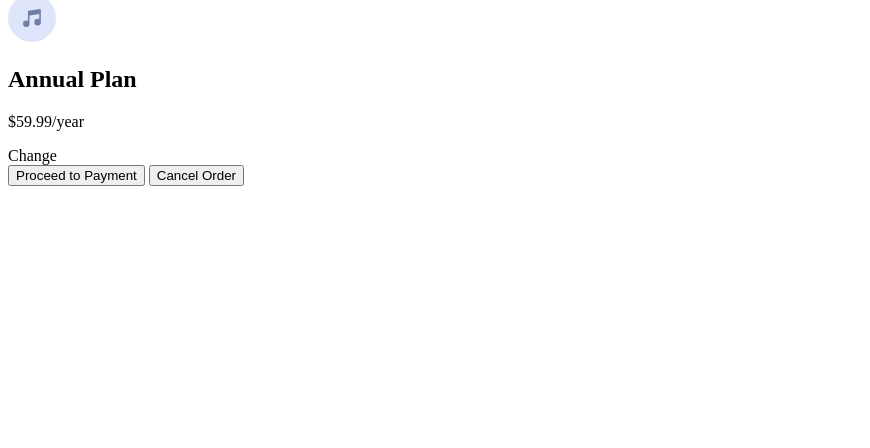
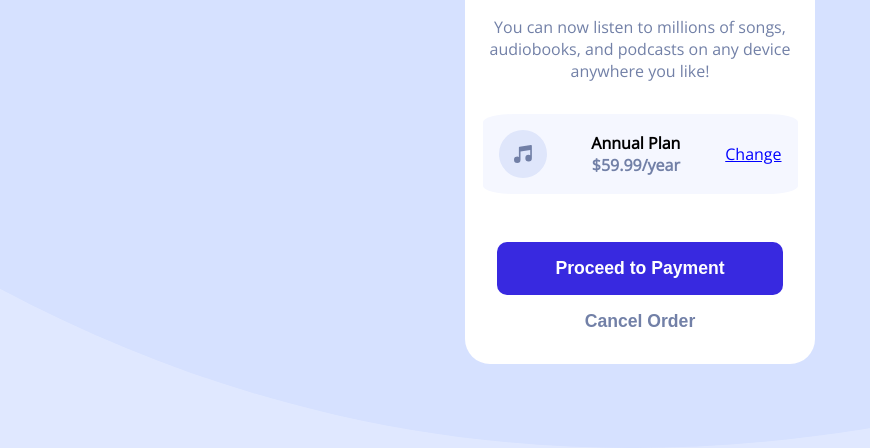
Before and after one commit to Rex-Arnab/frontend-mentor, a plain HTML site: page order-summary-component/index.html in a window 1280 px wide. Shown: the part 352-800 px from the top of the page, without its empty margins (0-870 px from the left). Drawn offline with nearby package versions, Linux system fonts and the light colour scheme.

Commit message:
Completed the Layout

```diff
--- a/order-summary-component/index.html
+++ b/order-summary-component/index.html
@@ -10,20 +10,25 @@
 </head>
 <body>
   <div class="card">
+    <section class="hero">
       <img src="./images/illustration-hero.svg" alt="">
+    </section>
+    <main>
       <h1>Order Summary</h1>
       <p>You can now listen to millions of songs, audiobooks, and podcasts on any device anywhere you like!</p>
       <div class="plan">
-      <img src="./images/icon-music.svg" alt="icon-music"/>
+        <img src="./images/icon-music.svg" alt="icon-music" />
         <span>
           <h2>Annual Plan</h2>
           <p>$59.99/year</p>
         </span>
         <a>Change</a>
       </div>
-
+    </main>
+    <footer>
       <button class="payment_button">Proceed to Payment</button>
       <button class="sub_button">Cancel Order</button>
+    </footer>
   </div>
 </body>
 </html>
--- a/order-summary-component/style.css
+++ b/order-summary-component/style.css
@@ -0,0 +1,95 @@
+@import url("https://fonts.googleapis.com/css2?family=Anton&family=Open+Sans:wght@300&display=swap");
+* {
+  box-sizing: border-box;
+  padding: 0;
+  margin: 0;
+}
+
+body {
+  height: 100vh;
+  width: 100vw;
+  background-color: hsl(225, 100%, 94%);
+  display: flex;
+  justify-content: center;
+  align-items: center;
+  font-size: 16px;
+  background-image: url(./images/pattern-background-mobile.svg);
+  background-repeat: no-repeat;
+  background-size: cover;
+}
+
+@media screen and (min-width: 768px) {
+  body {
+    background-image: url(./images/pattern-background-desktop.svg);
+  }
+}
+.card {
+  width: 350px;
+  background-color: white;
+  border-radius: 25px;
+  font-family: "Open Sans", sans-serif;
+}
+
+.hero img {
+  width: 100%;
+  height: 100%;
+  border-radius: 20px 20px 0 0;
+}
+main,
+footer {
+  padding: 1rem;
+  display: flex;
+  flex-direction: column;
+  align-items: center;
+}
+
+main {
+  gap: 2rem;
+  text-align: center;
+  padding: 2rem 0;
+}
+
+.plan {
+  display: flex;
+  justify-content: space-between;
+  align-items: center;
+  padding: 1rem;
+  background-color: hsl(225, 100%, 98%);
+  border-radius: 10%;
+  width: 90%;
+}
+
+button {
+  border: none;
+  background: 0;
+  font-weight: bolder;
+  width: 90%;
+  padding: 1rem;
+  font-size: 1.1rem;
+}
+
+button.payment_button {
+  background-color: hsl(245, 75%, 52%);
+  border-radius: 10px;
+  color: white;
+}
+
+button.sub_button {
+  border-radius: 10px;
+  color: hsl(224, 23%, 55%);
+  font-weight: bolder;
+}
+
+a {
+  text-decoration: underline;
+  color: blue;
+}
+
+.plan span * {
+  font-size: 1rem;
+  font-weight: bolder;
+}
+
+p {
+  color: hsl(224, 23%, 55%);
+}
```
Lines whose indentation alone changed are shown as unchanged.
